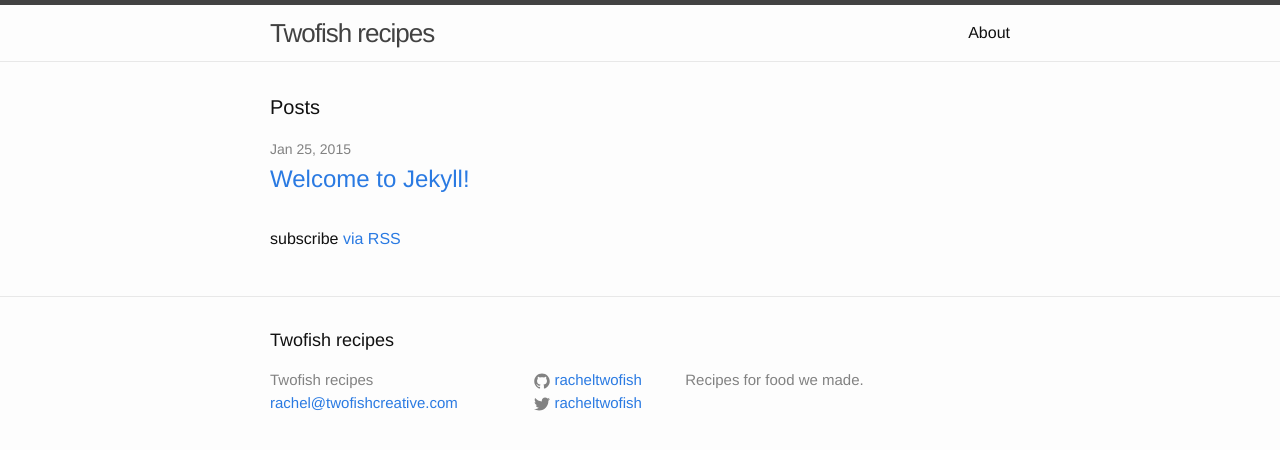
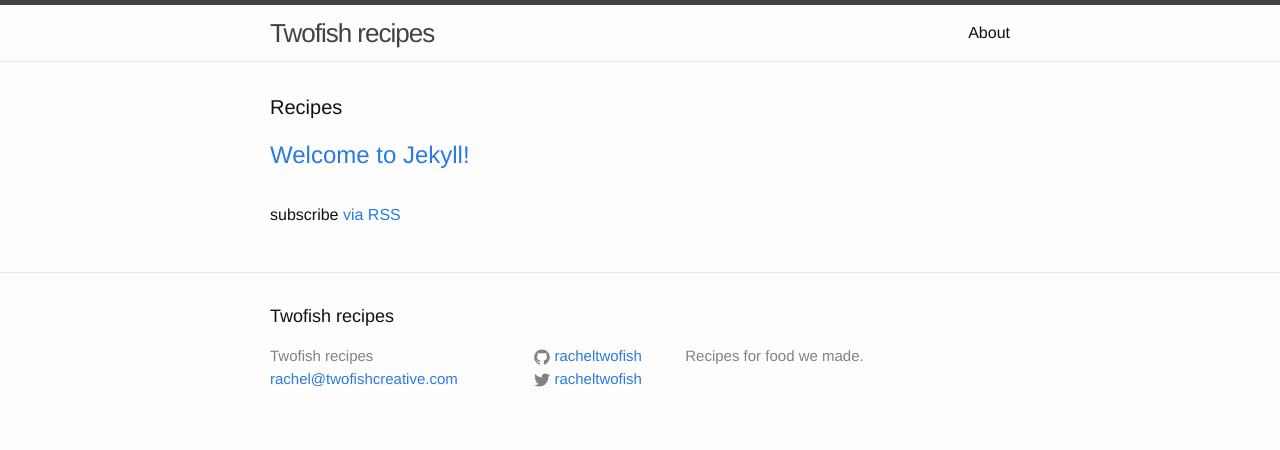
Before and after one commit to twofishcreative/twofishcreative.github.io, a Jekyll site: the page built from index.html, in a window 1280 px wide. Shown: the top 450 px of the page. Built offline with Jekyll 4.4.1, drawn with Linux system fonts in a browser that asks for light colours.

Commit message:
Tweak index

```diff
--- a/index.html
+++ b/index.html
@@ -4,13 +4,11 @@ layout: default
 
 <div class="home">
 
-  <h1 class="page-heading">Posts</h1>
+  <h1 class="page-heading">Recipes</h1>
 
   <ul class="post-list">
     {% for post in site.posts %}
       <li>
-        <span class="post-meta">{{ post.date | date: "%b %-d, %Y" }}</span>
-
         <h2>
           <a class="post-link" href="{{ post.url | prepend: site.baseurl }}">{{ post.title }}</a>
         </h2>
```
